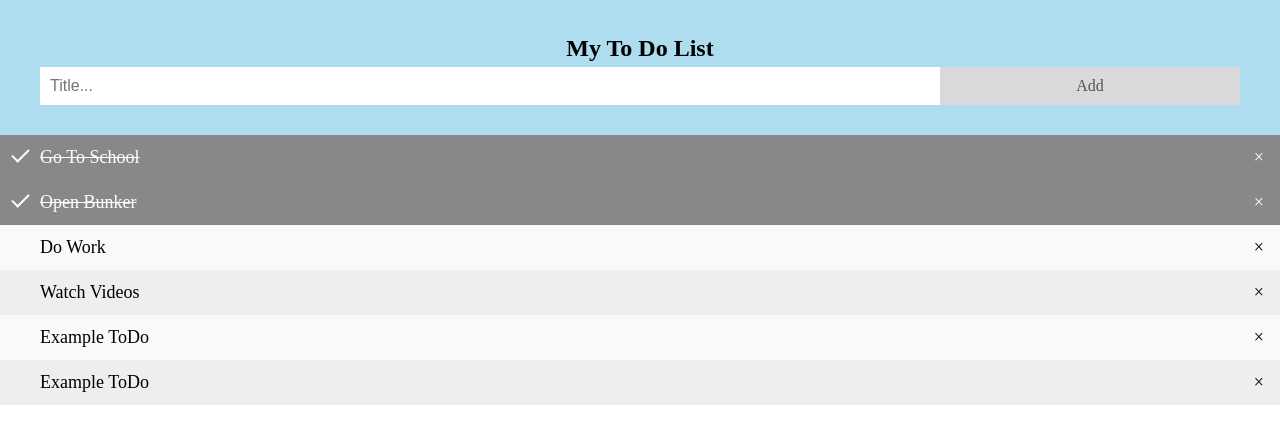
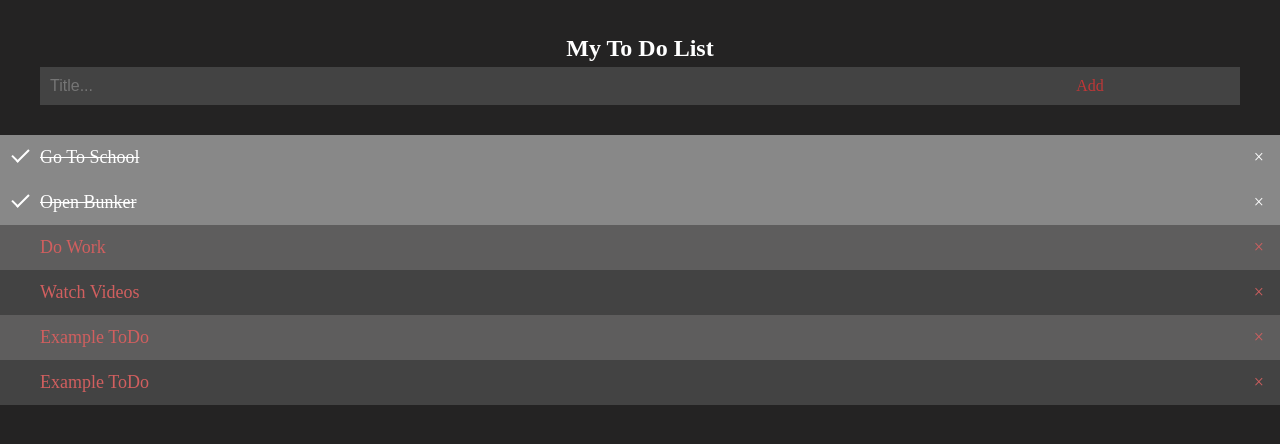
Before and after one commit to nullbyte02/Bunker, a plain HTML site: page apps/schedule/schedule.html in a window 1280 px wide. Drawn offline with Linux system fonts and the light colour scheme.

Commit message:
Update schedule.html

```diff
--- a/apps/schedule/schedule.html
+++ b/apps/schedule/schedule.html
@@ -6,6 +6,7 @@
 body {
   margin: 0;
   min-width: 250px;
+  background: #242323;
 }
 
 /* Include the padding and border in an element's total width and height */
@@ -25,9 +26,10 @@ ul li {
   position: relative;
   padding: 12px 8px 12px 40px;
   list-style-type: none;
-  background: #eee;
+  background: #434343;
   font-size: 18px;
   transition: 0.2s;
+  color: #D15F5F;
 
   /* make the list items unselectable */
   -webkit-user-select: none;
@@ -38,7 +40,8 @@ ul li {
 
 /* Set all odd list items to a different color (zebra-stripes) */
 ul li:nth-child(odd) {
-  background: #f9f9f9;
+  background: #5E5D5D;
+  color: #D15F5F;
 }
 
 /* Darker background-color on hover */
@@ -82,9 +85,9 @@ ul li.checked::before {
 
 /* Style the header */
 .header {
-  background-color: #ADDDEF;
+  background-color: #242323;
   padding: 30px 40px;
-  color: black;
+  color: white;
   text-align: center;
 }
 
@@ -104,14 +107,15 @@ input {
   padding: 10px;
   float: left;
   font-size: 16px;
+  background: #434343;
 }
 
 /* Style the "Add" button */
 .addBtn {
   padding: 10px;
   width: 25%;
-  background: #d9d9d9;
-  color: #555;
+  background: #434343;
+  color: #C03737;
   float: left;
   text-align: center;
   font-size: 16px;
```
